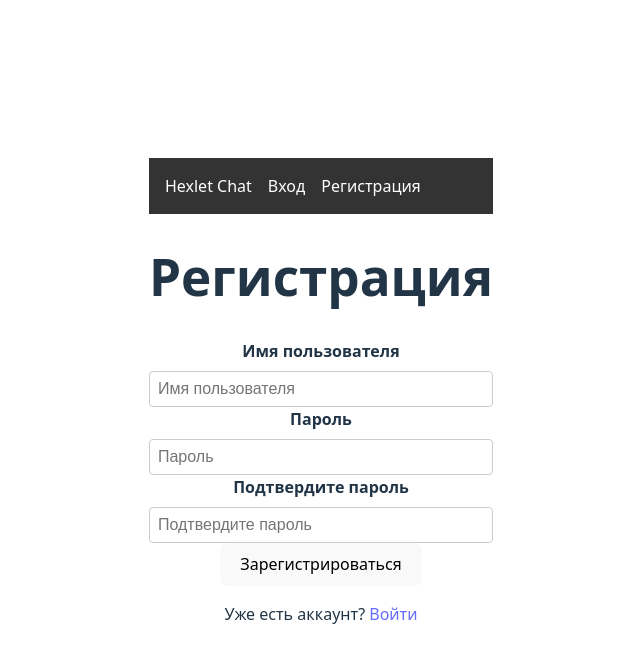
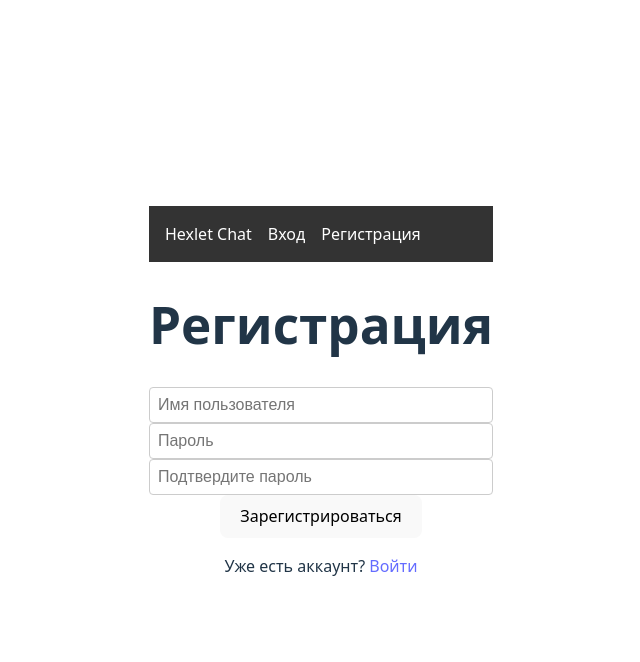
Before and after one commit to VladyBarvy/frontend-project-12, a React (Vite) app in the folder frontend/: page /signup in a window 1280 px wide. Shown: the top 662 px of the page, without its empty margins (319-959 px from the left). Built offline with nearby package versions, Linux system fonts and the light colour scheme.

Commit message:
100625 fix default channels 5

```diff
--- a/frontend/src/routes/RegisterPage.jsx
+++ b/frontend/src/routes/RegisterPage.jsx
@@ -60,19 +60,19 @@ function RegisterPage() {
         {({ isSubmitting }) => (
           <Form className="register-form">
             <div className="form-group">
-              <label htmlFor="username">{t('registration_page.name')}</label>
+              {/* <label htmlFor="username">{t('registration_page.name')}</label> */}
               <Field type="text" name="username" placeholder={t('registration_page.name')} />
               <ErrorMessage name="username" component="div" className="error" />
             </div>
 
             <div className="form-group">
-              <label htmlFor="password">{t('registration_page.password')}</label>
+              {/* <label htmlFor="password">{t('registration_page.password')}</label> */}
               <Field type="password" name="password" placeholder={t('registration_page.password')} />
               <ErrorMessage name="password" component="div" className="error" />
             </div>
 
             <div className="form-group">
-              <label htmlFor="confirmPassword">{t('registration_page.verif_password')}</label>
+              {/* <label htmlFor="confirmPassword">{t('registration_page.verif_password')}</label> */}
               <Field type="password" name="confirmPassword" placeholder={t('registration_page.verif_password')} />
               <ErrorMessage name="confirmPassword" component="div" className="error" />
             </div>
```
